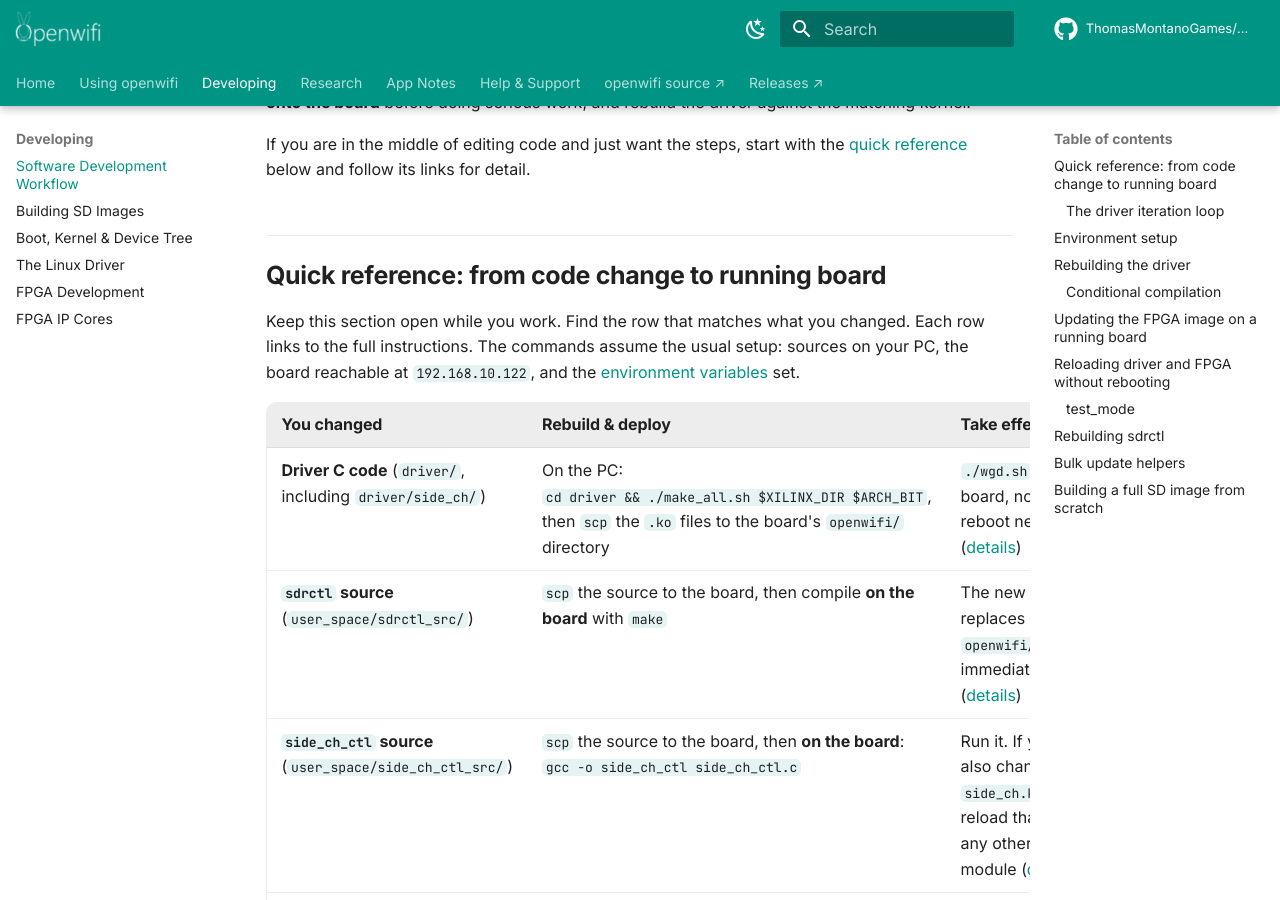
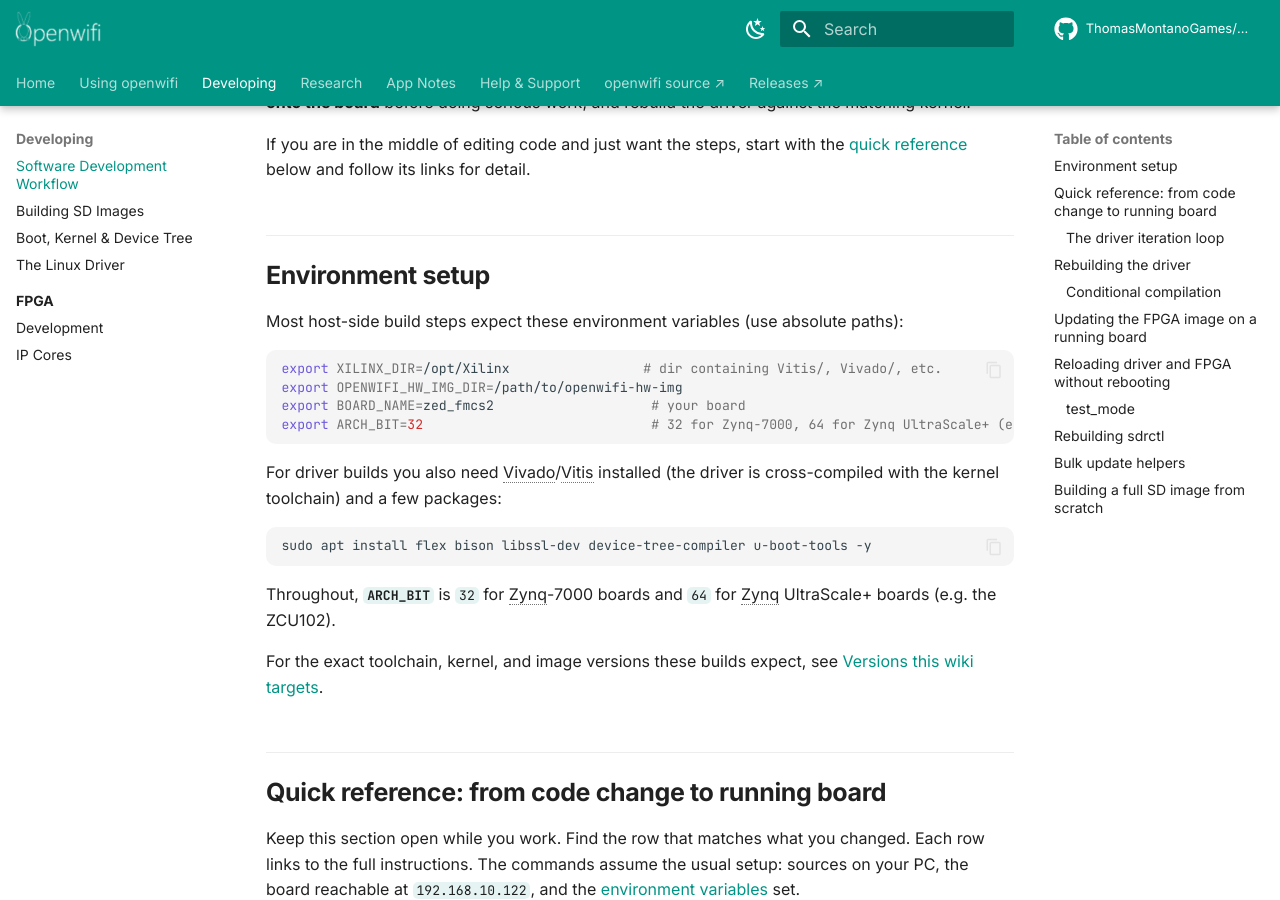
Before and after one commit to ThomasMontanoGames/OpenWifi-Wiki, an MkDocs documentation site: the page built from docs/Software-Development-Workflow.md, in a window 1280 px wide and 900 px high, scrolled down 266 px. Built offline with MkDocs 1.6.1 and Material for MkDocs 9.7.7, drawn with Linux system fonts in a browser that asks for light colours; comment, search, counter and statistics services are not loaded; some of the changed text lies outside the part shown.

Commit message:
docs: group FPGA pages under a section with an overview landing page
Nest FPGA Development and FPGA IP Cores under a new "FPGA" section in the
Developing tab, fronted by a docs/FPGA/index.md overview that orients readers
to the workflow-vs-reference split. Files stay at their original paths so all
existing inbound links and anchors keep working.

- Add docs/FPGA/index.md landing page (nav uses navigation.indexes)
- Enable navigation.path so pages show a breadcrumb trail
- Trim the duplicated ADI-reference intro from FPGA-Development.md now that
  the overview owns that framing
- Reorder Software-Development-Workflow.md so Environment setup precedes the
  Quick reference for prerequisite-first, top-to-bottom reading
  (anchor unchanged)

````diff
--- a/docs/FPGA-Development.md
+++ b/docs/FPGA-Development.md
@@ -2,7 +2,7 @@
 
 This page covers building and modifying the FPGA design in the [openwifi-hw](https://github.com/open-sdr/openwifi-hw) repository: full bitstream builds, editing and simulating individual IP cores, conditional compilation, changing the baseband clock, migrating to new Vivado/ADI releases, and porting to a new board.
 
-openwifi's FPGA design is built **on top of the [Analog Devices HDL reference designs](https://github.com/analogdevicesinc/hdl)**: openwifi adds its own IP cores and modifications to ADI's board projects. For anything that isn't openwifi-specific, the ADI wiki is often the fastest source of answers.
+The design is built **on top of the [Analog Devices HDL reference designs](https://github.com/analogdevicesinc/hdl)** (see the [FPGA overview](FPGA/index.md) for how that fits together and where the [IP Cores](FPGA-IP-Cores.md) reference picks up). For anything that isn't openwifi-specific, the ADI wiki is often the fastest source of answers.
 
 ## Prerequisites
 
--- /dev/null
+++ b/docs/FPGA/index.md
@@ -0,0 +1,11 @@
+# FPGA
+
+openwifi's hardware lives in the [openwifi-hw](https://github.com/open-sdr/openwifi-hw) repository and is built **on top of the [Analog Devices HDL reference designs](https://github.com/analogdevicesinc/hdl)**: openwifi adds its own IP cores and modifications to ADI's board projects. For anything that isn't openwifi-specific, the ADI wiki is often the fastest source of answers.
+
+This section splits the FPGA material into two halves, depending on what you are trying to do:
+
+- **[FPGA Development](../FPGA-Development.md)** is the **workflow**: prerequisites and toolchain, building the full bitstream, editing and simulating individual IP cores, conditional compilation, changing the baseband clock, High-Level Synthesis modules, migrating to a new Vivado/ADI release, porting to a new board, and debugging on hardware. Start here when you want to *build or change* the design.
+
+- **[FPGA IP Cores](../FPGA-IP-Cores.md)** is the **reference**: the signal chain that ties the cores together and a per-core breakdown of `xpu`, `openofdm_tx`, `openofdm_rx`, `tx_intf`, `rx_intf`, and `side_ch`, including how each exposes itself to the driver through its register space. Start here when you want to *understand* what a core does or what a register write actually reaches.
+
+If you are reading the [register reference](../sdrctl-and-Runtime-Control.md) and want to know what is on the other end of a register write, go to [FPGA IP Cores](../FPGA-IP-Cores.md). If you have a working understanding of the cores and want to rebuild or port the design, go to [FPGA Development](../FPGA-Development.md). For the broader picture of how Linux, the driver, and the FPGA fit together, see [Architecture](../Architecture.md).
--- a/docs/Software-Development-Workflow.md
+++ b/docs/Software-Development-Workflow.md
@@ -5,6 +5,27 @@
 The prebuilt SD image may be older than the current repo, so **copy the latest `user_space/` files onto the board** before doing serious work, and rebuild the driver against the matching kernel.
 
 If you are in the middle of editing code and just want the steps, start with the [quick reference](#quick-reference-from-code-change-to-running-board) below and follow its links for detail.
+
+## Environment setup
+
+Most host-side build steps expect these environment variables (use absolute paths):
+
+```bash
+export XILINX_DIR=/opt/Xilinx                 # dir containing Vitis/, Vivado/, etc.
+export OPENWIFI_HW_IMG_DIR=/path/to/openwifi-hw-img
+export BOARD_NAME=zed_fmcs2                    # your board
+export ARCH_BIT=32                             # 32 for Zynq-7000, 64 for Zynq UltraScale+ (e.g. ZCU102)
+```
+
+For driver builds you also need Vivado/Vitis installed (the driver is cross-compiled with the kernel toolchain) and a few packages:
+
+```bash
+sudo apt install flex bison libssl-dev device-tree-compiler u-boot-tools -y
+```
+
+Throughout, **`ARCH_BIT`** is `32` for Zynq-7000 boards and `64` for Zynq UltraScale+ boards (e.g. the ZCU102).
+
+For the exact toolchain, kernel, and image versions these builds expect, see [Versions this wiki targets](Repositories.md#versions-this-wiki-targets).
 
 ## Quick reference: from code change to running board
 
@@ -39,27 +60,6 @@
 6. Reloading recreates `sdr0` from scratch, so restart whatever mode you were in: AP (`hostapd` / `fosdem.sh`), client (`wpa_supplicant`), or your monitor-mode setup ([Operating Modes](Operating-Modes.md)).
 
 For print-style debugging, add `printk` calls in the driver and watch them live on the board with `dmesg -w` in a second ssh session.
-
-## Environment setup
-
-Most host-side build steps expect these environment variables (use absolute paths):
-
-```bash
-export XILINX_DIR=/opt/Xilinx                 # dir containing Vitis/, Vivado/, etc.
-export OPENWIFI_HW_IMG_DIR=/path/to/openwifi-hw-img
-export BOARD_NAME=zed_fmcs2                    # your board
-export ARCH_BIT=32                             # 32 for Zynq-7000, 64 for Zynq UltraScale+ (e.g. ZCU102)
-```
-
-For driver builds you also need Vivado/Vitis installed (the driver is cross-compiled with the kernel toolchain) and a few packages:
-
-```bash
-sudo apt install flex bison libssl-dev device-tree-compiler u-boot-tools -y
-```
-
-Throughout, **`ARCH_BIT`** is `32` for Zynq-7000 boards and `64` for Zynq UltraScale+ boards (e.g. the ZCU102).
-
-For the exact toolchain, kernel, and image versions these builds expect, see [Versions this wiki targets](Repositories.md#versions-this-wiki-targets).
 
 ## Rebuilding the driver
 
--- a/mkdocs.yml
+++ b/mkdocs.yml
@@ -47,6 +47,9 @@
     # Lets the "Home" tab open the home page directly, via the untitled
     # index.md entry under the Home section in `nav` (see the nav comment).
     - navigation.indexes
+    # Renders a breadcrumb trail above each page title (e.g.
+    # Developing › FPGA › IP Cores), driven by the `nav` hierarchy.
+    - navigation.path
     - navigation.top
     - navigation.footer
     - search.suggest
@@ -140,8 +143,10 @@
       - Building SD Images: Building-SD-Images.md
       - Boot, Kernel & Device Tree: Boot-Kernel-Device-Tree.md
       - The Linux Driver: Driver-Architecture.md
-      - FPGA Development: FPGA-Development.md
-      - FPGA IP Cores: FPGA-IP-Cores.md
+      - FPGA:
+          - FPGA/index.md
+          - Development: FPGA-Development.md
+          - IP Cores: FPGA-IP-Cores.md
   # The short tab label ("Research") comes from the section name, while the
   # sidebar entries derive their full titles from each page's H1, so the key
   # "CSI/IQ" wording stays visible without a hand-maintained nav label.
````
